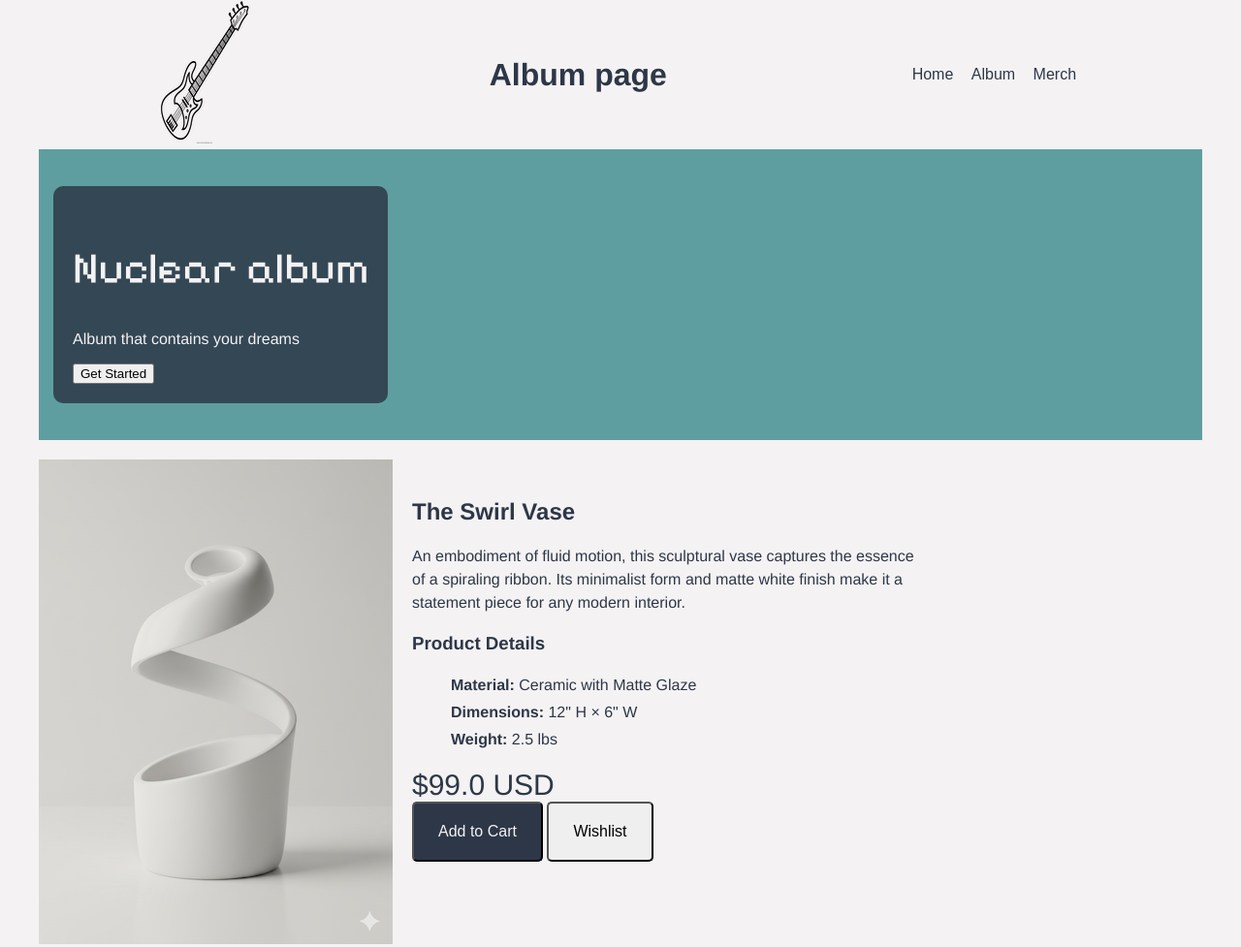
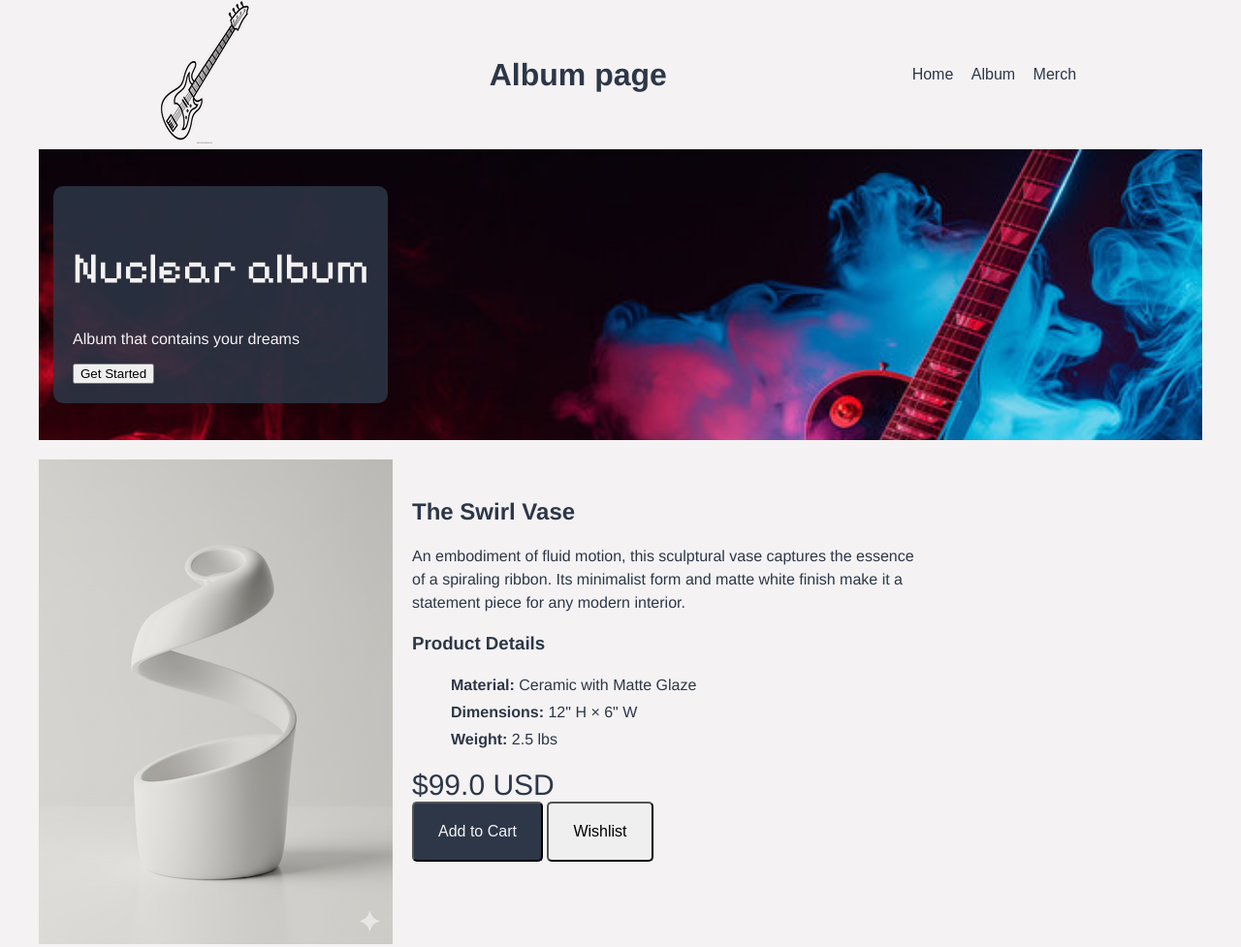
Before and after one commit to Andrew899451/MyWebsite, a plain HTML site: page index.html in a window 1280 px wide. Shown: the top 977 px of the page at 97% size. Drawn offline with Linux system fonts and the light colour scheme; a web font is replaced by a local one.

Commit message:
Update styles.css
q

```diff
--- a/css/styles.css
+++ b/css/styles.css
@@ -36,7 +36,7 @@ nav a:hover {
 .hero {
     background-color: cadetblue;
     /* .. here means "go out of the current folder, going up to main folder" */
-    background-image: url("../images/");
+    background-image: url("../images/hero-background.jpg");
     background-size: cover;
     min-height: 300px;
     display: flex;
```
